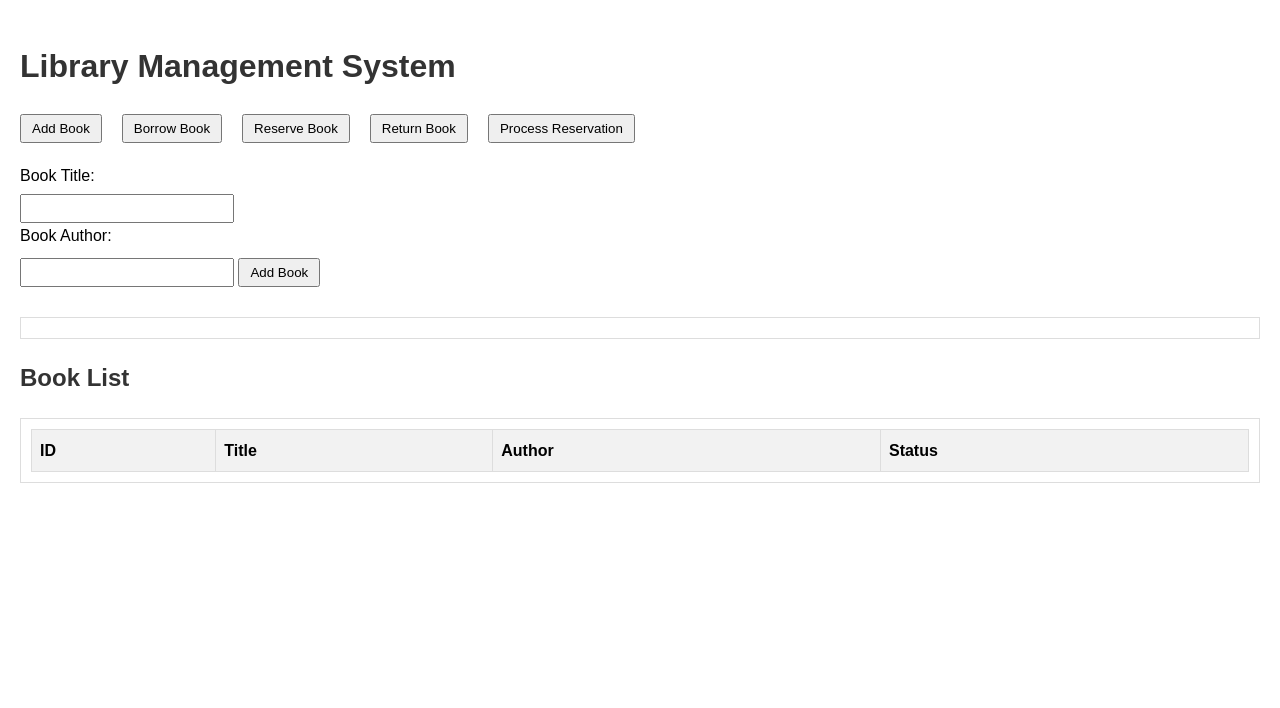
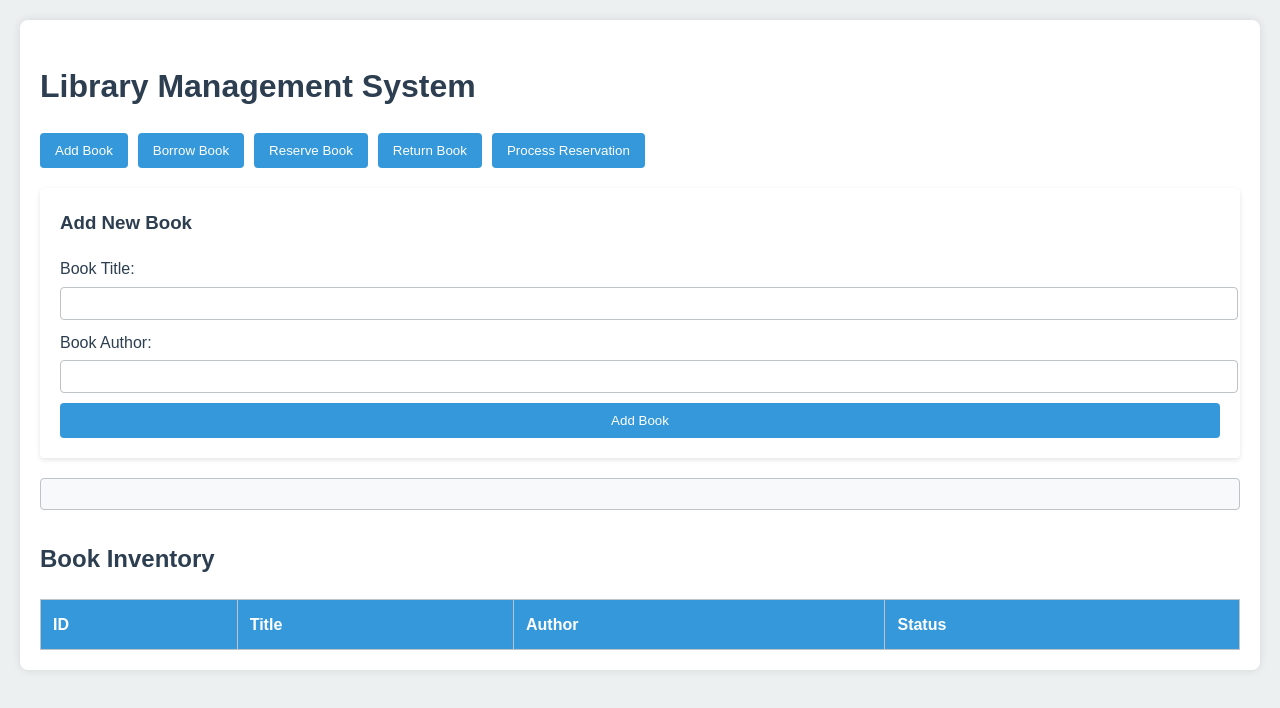
Before and after one commit to Wilibold-Affrial/Personal-Task-Manager-and-Skill-Tree---Website, a plain HTML site: page main.html in a window 1280 px wide. Both pictures are taken after a click on the button "Add Book". Drawn offline with Linux system fonts and the light colour scheme.

Commit message:
Change the Style

```diff
--- a/main.html
+++ b/main.html
@@ -5,22 +5,116 @@
     <meta name="viewport" content="width=device-width, initial-scale=1.0">
     <title>Library Management System</title>
     <style>
-        body { font-family: Arial, sans-serif; line-height: 1.6; margin: 0; padding: 20px; }
-        h1, h2 { color: #333; }
-        #menu, #forms { display: flex; gap: 20px; margin-bottom: 20px; }
-        button { padding: 5px 10px; }
-        #output { border: 1px solid #ddd; padding: 10px; margin-top: 20px; }
-        #bookList { border: 1px solid #ddd; padding: 10px; margin-top: 20px; }
-        table { width: 100%; border-collapse: collapse; }
-        th, td { border: 1px solid #ddd; padding: 8px; text-align: left; }
-        th { background-color: #f2f2f2; }
-        .form-group { display: none; margin-bottom: 10px; }
-        .form-group label { display: block; margin-bottom: 5px; }
-        .form-group input { width: 200px; padding: 5px; }
-        .form-group button { margin-top: 5px; }
+        :root {
+            --primary-color: #3498db;
+            --secondary-color: #2c3e50;
+            --background-color: #ecf0f1;
+            --text-color: #333;
+            --border-color: #bdc3c7;
+        }
+        body {
+            font-family: 'Arial', sans-serif;
+            line-height: 1.6;
+            margin: 0;
+            padding: 20px;
+            background-color: var(--background-color);
+            color: var(--text-color);
+        }
+        .container {
+            max-width: 1200px;
+            margin: 0 auto;
+            padding: 20px;
+            background-color: white;
+            box-shadow: 0 0 10px rgba(0,0,0,0.1);
+            border-radius: 8px;
+        }
+        h1 {
+            color: var(--secondary-color);
+            margin-bottom: 20px;
+        }
+
+        h2 {
+            color: var(--secondary-color);
+            margin-bottom: 20px;
+        }
+        #menu {
+            display: flex;
+            gap: 10px;
+            margin-bottom: 20px;
+            flex-wrap: wrap;
+        }
+        button {
+            padding: 10px 15px;
+            background-color: var(--primary-color);
+            color: white;
+            border: none;
+            border-radius: 4px;
+            cursor: pointer;
+            transition: background-color 0.3s ease;
+        }
+        button:hover {
+            background-color: #2980b9;
+        }
+        #output {
+            border: 1px solid var(--border-color);
+            padding: 15px;
+            margin-top: 20px;
+            background-color: #f8f9fa;
+            border-radius: 4px;
+        }
+        #bookList {
+            margin-top: 30px;
+        }
+        table {
+            width: 100%;
+            border-collapse: collapse;
+            margin-top: 10px;
+            background-color: white;
+        }
+        th, td {
+            border: 1px solid var(--border-color);
+            padding: 12px;
+            text-align: left;
+        }
+        th {
+            background-color: var(--primary-color);
+            color: white;
+        }
+        tr:nth-child(even) {
+            background-color: #f2f2f2;
+        }
+        .form-group {
+            display: none;
+            margin-bottom: 20px;
+            background-color: white;
+            padding: 20px;
+            border-radius: 4px;
+            box-shadow: 0 2px 5px rgba(0,0,0,0.1);
+        }
+        .form-group h3 {
+            margin-top: 0;
+            color: var(--secondary-color);
+        }
+        .form-group label {
+            display: block;
+            margin-bottom: 5px;
+            color: var(--secondary-color);
+        }
+        .form-group input {
+            width: 100%;
+            padding: 8px;
+            margin-bottom: 10px;
+            border: 1px solid var(--border-color);
+            border-radius: 4px;
+        }
+        .form-group button {
+            display: block;
+            width: 100%;
+        }
     </style>
 </head>
 <body>
+    <div class="container">
         <h1>Library Management System</h1>
         <div id="menu">
             <button onclick="showForm('addBook')">Add Book</button>
@@ -31,6 +125,7 @@
         </div>
         <div id="forms">
             <div id="addBookForm" class="form-group">
+                <h3>Add New Book</h3>
                 <label for="bookTitle">Book Title:</label>
                 <input type="text" id="bookTitle" required>
                 <label for="bookAuthor">Book Author:</label>
@@ -38,11 +133,13 @@
                 <button onclick="addBook()">Add Book</button>
             </div>
             <div id="borrowBookForm" class="form-group">
+                <h3>Borrow a Book</h3>
                 <label for="borrowId">Book ID:</label>
                 <input type="number" id="borrowId" required>
                 <button onclick="borrowBook()">Borrow Book</button>
             </div>
             <div id="reserveBookForm" class="form-group">
+                <h3>Reserve a Book</h3>
                 <label for="reserveId">Book ID:</label>
                 <input type="number" id="reserveId" required>
                 <label for="memberName">Your Name:</label>
@@ -51,8 +148,8 @@
             </div>
         </div>
         <div id="output"></div>
-    <h2>Book List</h2>
         <div id="bookList">
+            <h2>Book Inventory</h2>
             <table>
                 <thead>
                     <tr>
@@ -66,8 +163,10 @@
                 </tbody>
             </table>
         </div>
+    </div>
 
     <script>
+
         // Book class
         class Book {
             constructor(id, title, author) {
@@ -235,9 +334,6 @@
             }
         }
 
-        // Initialize the library
-        const library = new LibraryManagementSystem();
-
         // Helper function to display output
         function displayOutput(message) {
             document.getElementById('output').innerHTML = message;
@@ -314,6 +410,46 @@
             const result = library.processNextReservation();
             displayOutput(result);
         }
+
+        // Additional function for smooth transitions
+        function showForm(formId) {
+            const forms = document.querySelectorAll('.form-group');
+            forms.forEach(form => {
+                form.style.display = 'none';
+                form.style.opacity = '0';
+            });
+            const selectedForm = document.getElementById(formId + 'Form');
+            selectedForm.style.display = 'block';
+            setTimeout(() => {
+                selectedForm.style.opacity = '1';
+            }, 10);
+        }
+
+        // Function to update status cell color
+        function updateStatusColor(cell, status) {
+            cell.textContent = status;
+            cell.style.color = status === 'Available' ? '#27ae60' : '#c0392b';
+            cell.style.fontWeight = 'bold';
+        }
+
+        // Override updateBookList to include color coding
+        LibraryManagementSystem.prototype.updateBookList = function() {
+            const books = this.displayAllBooks();
+            const bookListBody = document.getElementById('bookListBody');
+            bookListBody.innerHTML = '';
+            books.forEach(book => {
+                const row = bookListBody.insertRow();
+                row.insertCell(0).textContent = book.id;
+                row.insertCell(1).textContent = book.title;
+                row.insertCell(2).textContent = book.author;
+                const statusCell = row.insertCell(3);
+                updateStatusColor(statusCell, book.isAvailable ? 'Available' : 'Borrowed');
+            });
+        };
+
+        // Initialize the library and update book list
+        const library = new LibraryManagementSystem();
+        library.updateBookList();
     </script>
 </body>
 </html>
```
Lines whose indentation alone changed are shown as unchanged.
